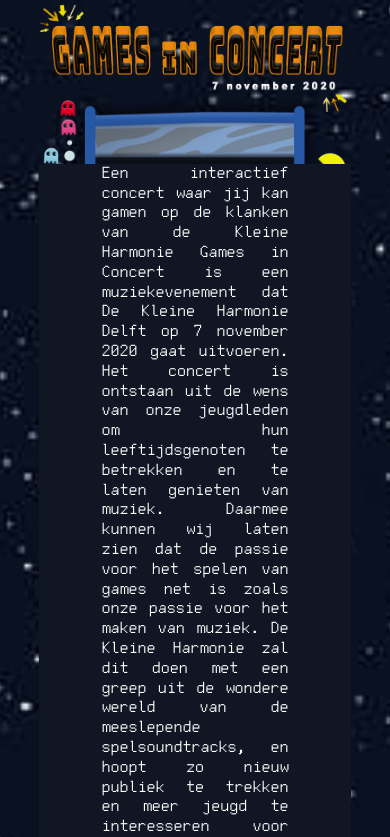
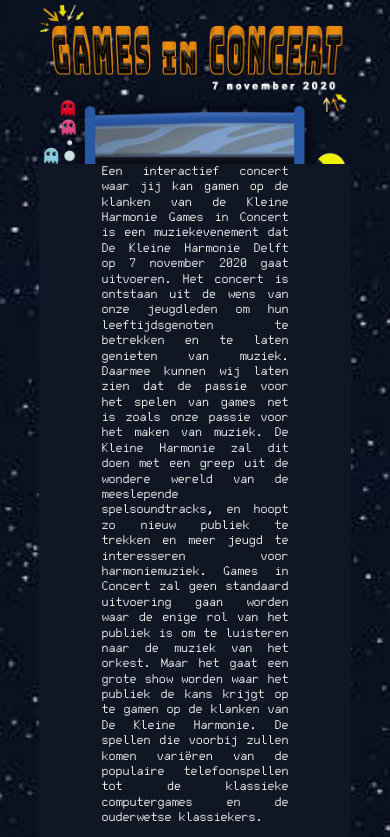
Before and after one commit to RikClaessens/games-in-concert, a Gatsby site in the folder web/: page / in a window 390 px wide. Shown: the top 837 px of the page. Built offline with nearby package versions, Linux system fonts and the light colour scheme; Gatsby itself is replaced by a stand-in of ours.

Commit message:
smaller font on mobile

```diff
--- a/web/src/components/layout.js
+++ b/web/src/components/layout.js
@@ -39,7 +39,7 @@
 
 const Container = styled('div')`
   font-family: 'Free Pixel';
-  font-size: 18px;
+  font-size: 14px;
   line-height: 1.1;
   max-width: 60%;
   width: 60%;
--- a/web/src/pages/index.js
+++ b/web/src/pages/index.js
@@ -20,7 +20,7 @@
     luisteren naar de muziek van het orkest. Maar het gaat een grote show worden
     waar het publiek de kans krijgt op te gamen op de klanken van De Kleine
     Harmonie. De spellen die voorbij zullen komen variëren van de populaire
-    telefoonspellen tot de klassieke computergames en de ouderwetse klassiekers.{' '}
+    telefoonspellen tot de klassieke computergames en de ouderwetse klassiekers.
     <br />
     <br />
     <br /> Lijm en cultuur
```
